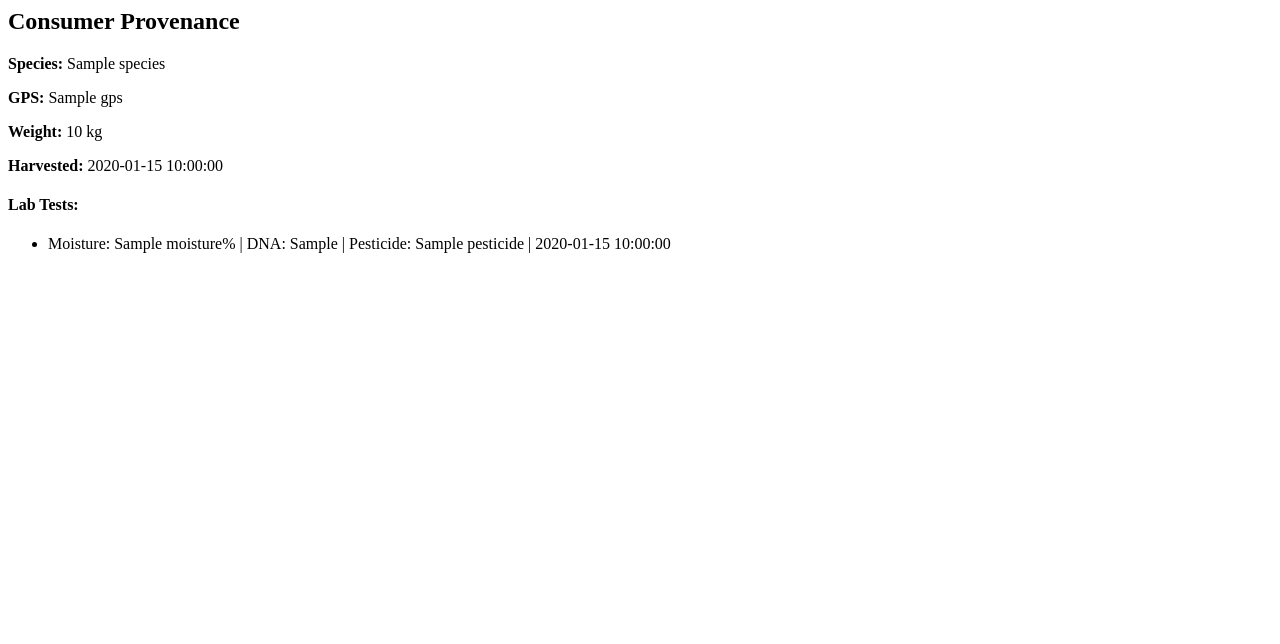
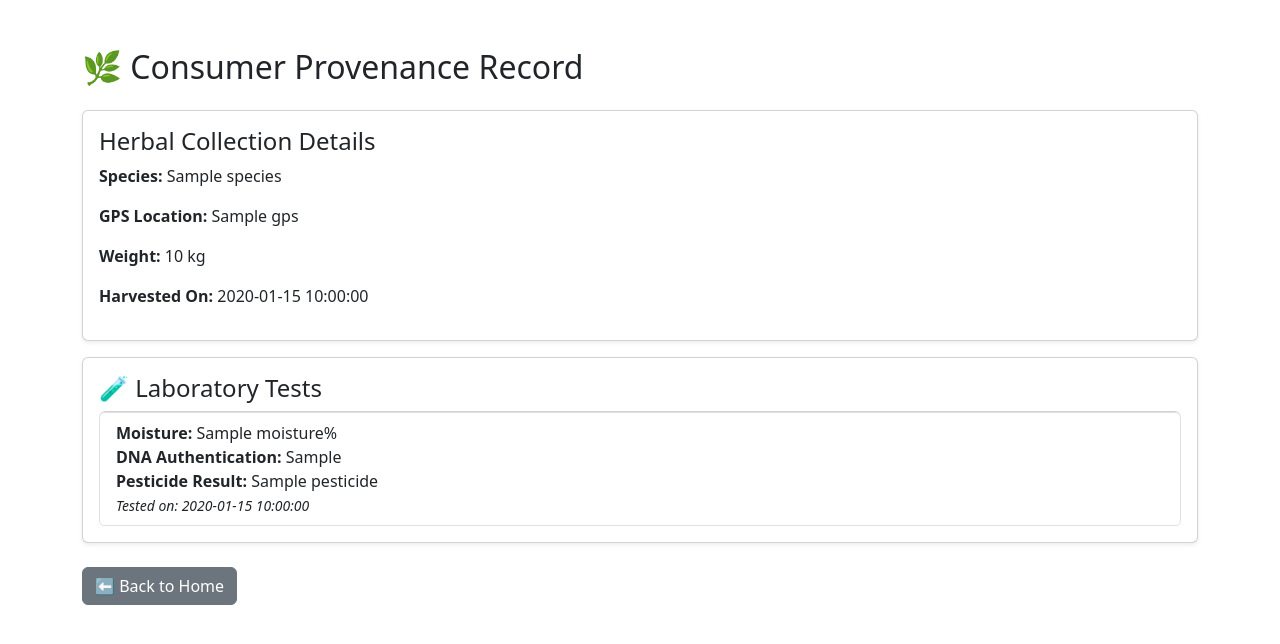
Before and after one commit to sanketkumkar/ayurtrace-demo, a Python web app: template templates/consumer.html in a window 1280 px wide. Shown: the top 644 px of the page. Run offline with Jinja, Linux system fonts and the light colour scheme; the template is opened without the code that fills it: most values are stand-ins (such as "Sample title", 1, 10 or a date in 2020).

Commit message:
Update consumer.html

```diff
--- a/templates/consumer.html
+++ b/templates/consumer.html
@@ -1,15 +1,47 @@
-<h2>Consumer Provenance</h2>
+<!DOCTYPE html>
+<html>
+<head>
+  <title>AyurTrace - Consumer View</title>
+  <link rel="stylesheet" href="https://cdn.jsdelivr.net/npm/bootstrap@5.3.0/dist/css/bootstrap.min.css">
+</head>
+<body class="container mt-5">
+
+  <h2 class="mb-4">🌿 Consumer Provenance Record</h2>
+
   {% if collection %}
+    <div class="card p-3 mb-3 shadow-sm">
+      <h4>Herbal Collection Details</h4>
       <p><b>Species:</b> {{collection.species}}</p>
-  <p><b>GPS:</b> {{collection.gps}}</p>
+      <p><b>GPS Location:</b> {{collection.gps}}</p>
       <p><b>Weight:</b> {{collection.weight}} kg</p>
-  <p><b>Harvested:</b> {{collection.timestamp}}</p>
-  <h4>Lab Tests:</h4>
-  <ul>
+      <p><b>Harvested On:</b> {{collection.timestamp}}</p>
+    </div>
+
+    <div class="card p-3 shadow-sm">
+      <h4>🧪 Laboratory Tests</h4>
+      {% if tests %}
+        <ul class="list-group">
           {% for t in tests %}
-      <li>Moisture: {{t.moisture}}% | DNA: {{t.dna_auth}} | Pesticide: {{t.pesticide}} | {{t.timestamp}}</li>
+            <li class="list-group-item">
+              <b>Moisture:</b> {{t.moisture}}% <br>
+              <b>DNA Authentication:</b> {{t.dna_auth}} <br>
+              <b>Pesticide Result:</b> {{t.pesticide}} <br>
+              <small><i>Tested on: {{t.timestamp}}</i></small>
+            </li>
           {% endfor %}
         </ul>
       {% else %}
-  <p>No data found</p>
+        <p>No lab test results available yet.</p>
       {% endif %}
+    </div>
+  {% else %}
+    <div class="alert alert-danger">
+      <b>No provenance record found for this batch.</b>
+    </div>
+  {% endif %}
+
+  <br>
+  <a href="/" class="btn btn-secondary">⬅ Back to Home</a>
+
+</body>
+</html>
```
Lines whose indentation alone changed are shown as unchanged.
